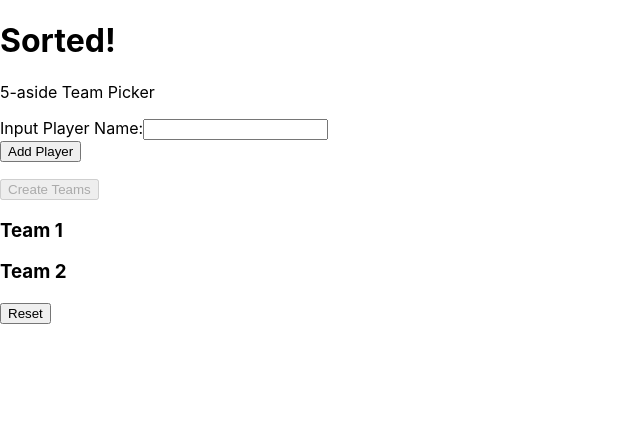
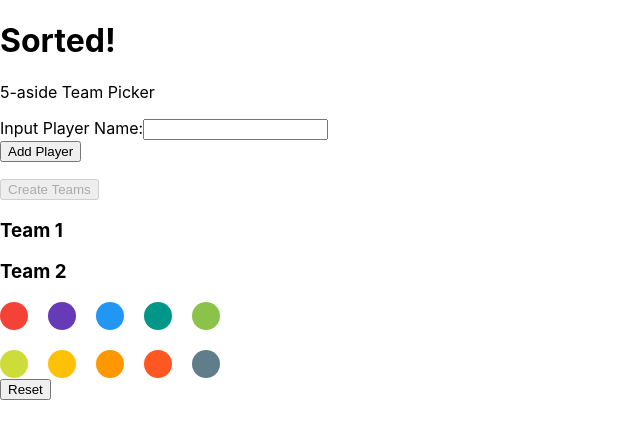
Before and after one commit to Harry-Gardiner/Sort-it-team-picker, a React (Create React App) app: page / in a window 1280 px wide. Shown: the top 438 px of the page, without its empty margins (0-640 px from the left). Built offline with nearby package versions, Linux system fonts and the light colour scheme.

Commit message:
Colour component created

```diff
--- a/package.json
+++ b/package.json
@@ -7,6 +7,7 @@
     "@testing-library/react": "^11.2.2",
     "@testing-library/user-event": "^12.6.0",
     "react": "^17.0.1",
+    "react-color": "^2.19.3",
     "react-dom": "^17.0.1",
     "react-redux": "^7.2.2",
     "react-scripts": "4.0.1",
--- a/src/App.js
+++ b/src/App.js
@@ -4,6 +4,7 @@ import Team1List from './Components/TeamList/Team1List';
 import Team2List from './Components/TeamList/Team2List';
 import CreateTeams from './Components/CreateTeams';
 import Reset from './Components/Reset';
+import PickColour from './Components/PickColour/PickColour'
 // Top component
 const App = () => {
   return (
@@ -15,6 +16,7 @@ const App = () => {
       <CreateTeams />
       <Team1List teamName="Team 1" />
       <Team2List teamName="Team 2" />
+      <PickColour />
       <Reset />
     </>
   )
--- /dev/null
+++ b/src/Components/PickColour/PickColour.js
@@ -0,0 +1,28 @@
+import { Component } from 'react';
+import { CirclePicker } from 'react-color';
+// Colour picker = https://casesandberg.github.io/react-color/
+
+class PickColour extends Component {
+    constructor(props) {
+        super(props)
+
+        // local state
+        this.state = {
+            colour: ""
+        }
+
+        // bind this
+
+    }
+
+    render() {
+        return (
+            <CirclePicker
+                colors={["#f44336", "#673ab7", "#2196f3", "#009688", "#8bc34a", "#cddc39", "#ffc107", "#ff9800", "#ff5722", "#607d8b"]}
+                circleSpacing={20}
+            />
+        )
+    }
+}
+
+export default PickColour;
--- a/src/data/initial.js
+++ b/src/data/initial.js
@@ -2,9 +2,14 @@
 const initial = {
     players: [],
     requiredNumOfPlayers: false,
+
     teamsPicked: false,
+
     team1Players: [],
     team2Players: [],
+
+    team1Colour: "red",
+    team2Colour: "blue",
 };
 
 export default initial;
```
Also changed, not shown: 1 other file (tests, documents, lock files or other folders).
